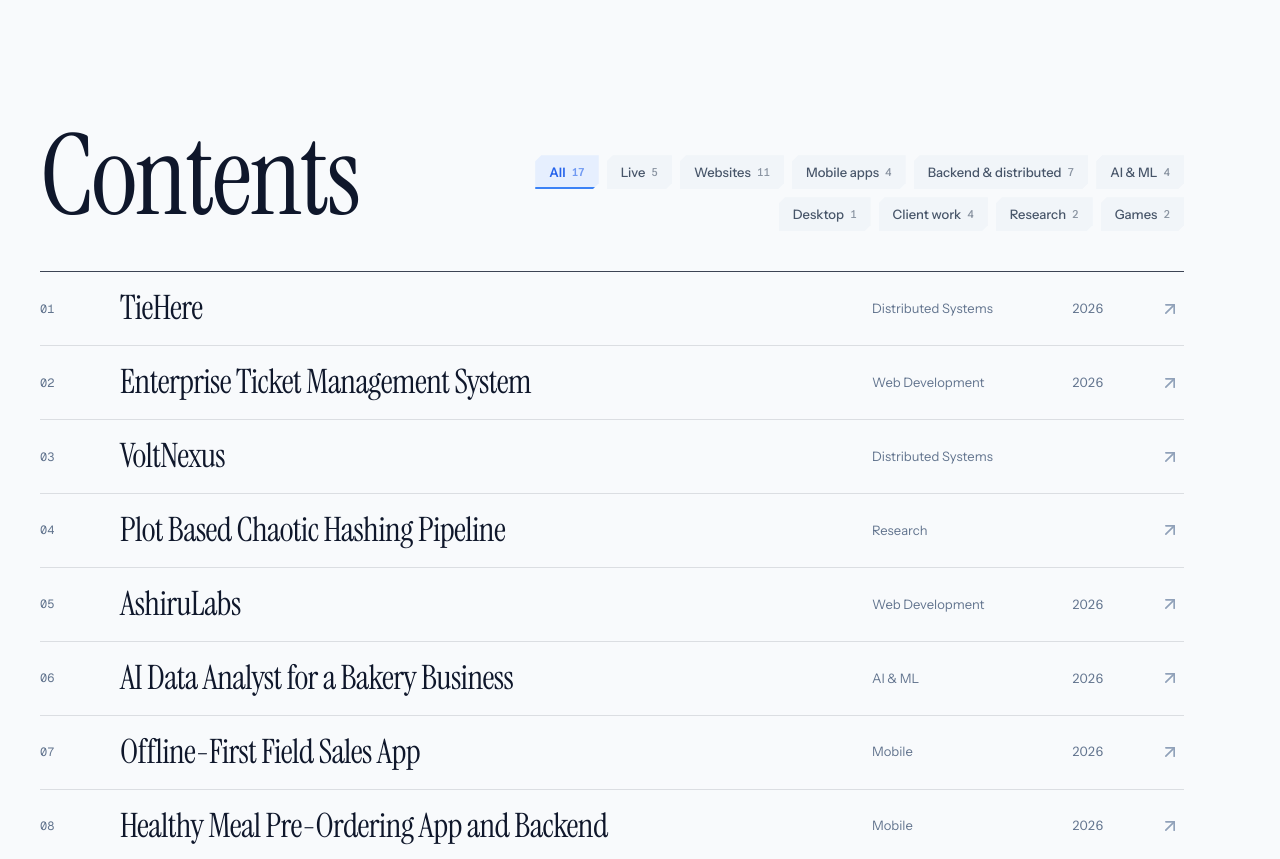
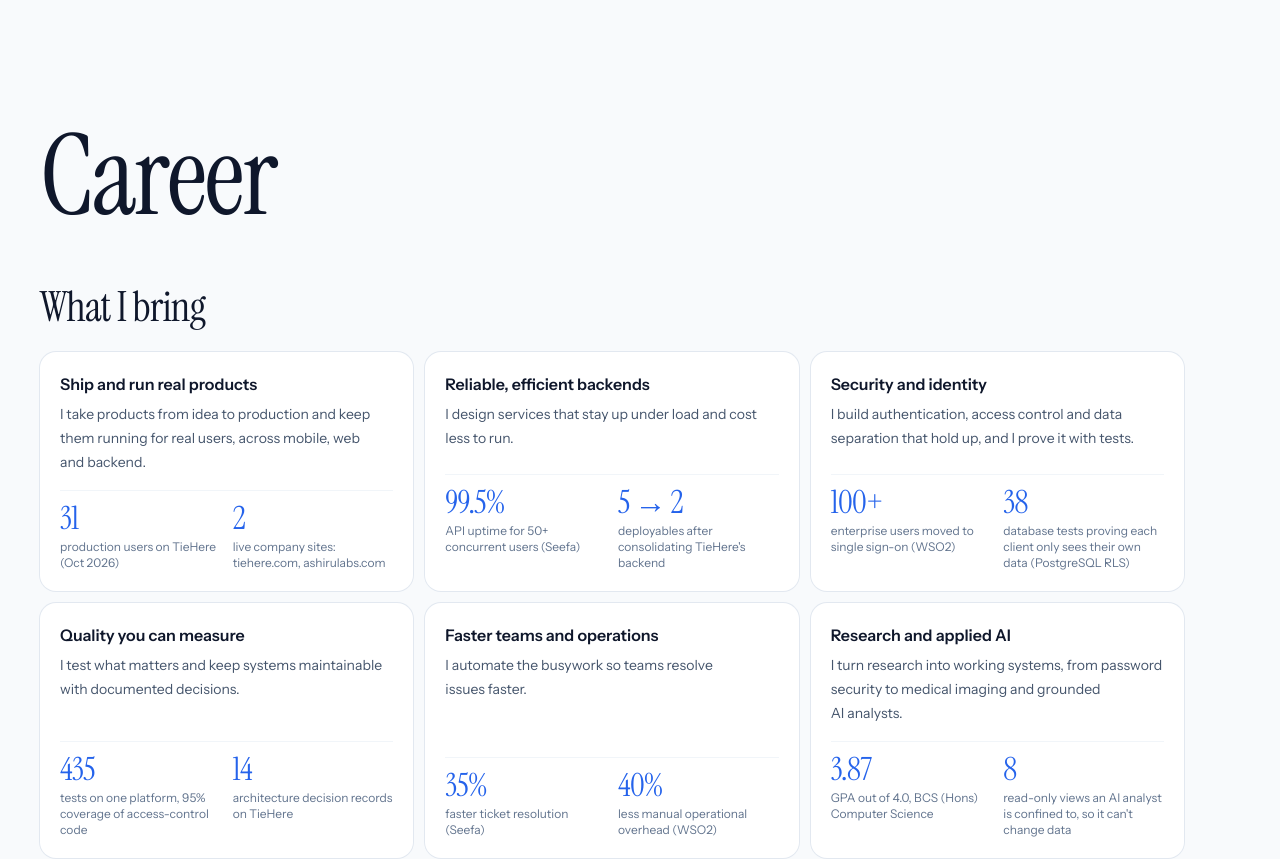
Before and after one commit to Shashika616/portfolio, a Next.js app: page /profile in a window 1280 px wide. Shown: the part 1020-1879 px from the top of the page. Built offline with nearby package versions, Linux system fonts and the light colour scheme; no server answers.

Commit message:
Profile: Career (what I bring, with numbers) right after the cover, before Contents and Features
Co-Authored-By: Claude Opus 5.5 <noreply@anthropic.com>

```diff
--- a/app/components/profile/IssueIndex.tsx
+++ b/app/components/profile/IssueIndex.tsx
@@ -5,9 +5,9 @@ import { motion } from "framer-motion";
 
 const SECTIONS = [
   { id: "cover", label: "Cover" },
+  { id: "career", label: "Career" },
   { id: "contents", label: "Contents" },
   { id: "features", label: "Features" },
-  { id: "career", label: "Career" },
   { id: "colophon", label: "Colophon" },
 ];
 
--- a/app/profile/page.tsx
+++ b/app/profile/page.tsx
@@ -23,7 +23,7 @@ import { IssueIndex } from "../components/profile/IssueIndex";
 
 /**
  * /profile as an editorial issue about the work:
- *   Cover → Contents → Features → Career → Colophon.
+ *   Cover → Career → Contents → Features → Colophon.
  * Everything is read from app/data; nothing here owns copy.
  */
 
@@ -60,6 +60,9 @@ export default function ProfilePage() {
       <main className="lg:pr-14">
         <CoverSpread stories={FEATURED} onOpen={setProject} stats={STATS} />
 
+        {/* Career first: recruiters read impact, numbers and what Shashika brings before how the work was built. */}
+        <CareerTimeline roles={EXPERIENCE} onOpen={setRole} />
+
         <div ref={contentsRef}>
           <ContentsIndex items={ORDERED} onOpen={setProject} />
         </div>
@@ -76,8 +79,6 @@ export default function ProfilePage() {
           </motion.h2>
           {FEATURED.map((p, i) => <FeatureStory key={p.name} project={p} index={i} onOpen={setProject} />)}
         </section>
-
-        <CareerTimeline roles={EXPERIENCE} onOpen={setRole} />
 
         <Colophon certificates={CATALOG.certificates} onCert={setCert} />
       </main>
```
Also changed, not shown: 1 other file (tests, documents, lock files or other folders).
